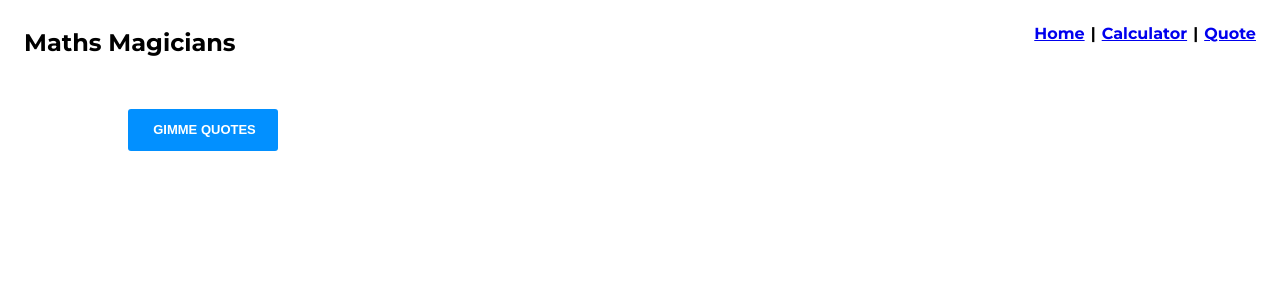
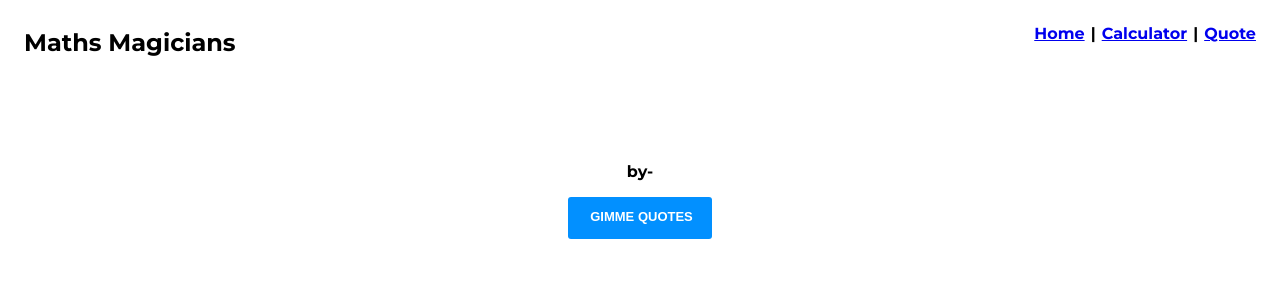
Before and after one commit to Donmark2k/maths-magician, a React (Create React App) app: page /quotes in a window 1280 px wide. Shown: the top 300 px of the page. Built offline with nearby package versions, Linux system fonts and the light colour scheme; no server answers.

Commit message:
Add useEffect

```diff
--- a/src/App.css
+++ b/src/App.css
@@ -78,7 +78,7 @@ ul {
 }
 
 .quoteBtn {
-  width: 150px;
+  width: auto;
   padding: 0.801rem 1.188rem 0.886rem 1.375rem;
   border-radius: 3px;
   border: none;
@@ -88,11 +88,20 @@ ul {
   font-size: 0.813rem;
   font-weight: bold;
   font-family: 'Roboto Slab', sans-serif;
+  margin: 12px auto;
+  display: block;
 }
 .quoteContainer {
   width : 80%;
   display: block;
-  margin: 24px auto;
+  margin: 6% auto;
   justify-content: center;
   align-items: center;
 }
+.quoteAuthor {
+  text-align: center;
+}
+
+.quoteBox {
+  text-align: center;
+}
--- a/src/components/quote.js
+++ b/src/components/quote.js
@@ -6,15 +6,11 @@ const Quote = () => {
   const [author, setAuthor] = useState('');
   const quoteAPI = async () => {
     let arrayQuotes = [];
-    try {
-      const data = await axios.get('https://api.quotable.io/random');
-      arrayQuotes = data.data;
-    } catch (error) {}
 
-    try {
-      setQuote(arrayQuotes.content);
-      setAuthor(arrayQuotes.author);
-    } catch (error) {}
+    const data = await axios.get('https://api.quotable.io/random');
+    arrayQuotes = data.data;
+    setQuote(arrayQuotes.content);
+    setAuthor(arrayQuotes.author);
   };
 
   useEffect(() => {
@@ -25,6 +21,8 @@ const Quote = () => {
     <div className="quoteContainer">
       <div className="quoteBox">{quote}</div>
       <p className="quoteAuthor">
+        {' '}
+        by-
         {author}
       </p>
 
```
